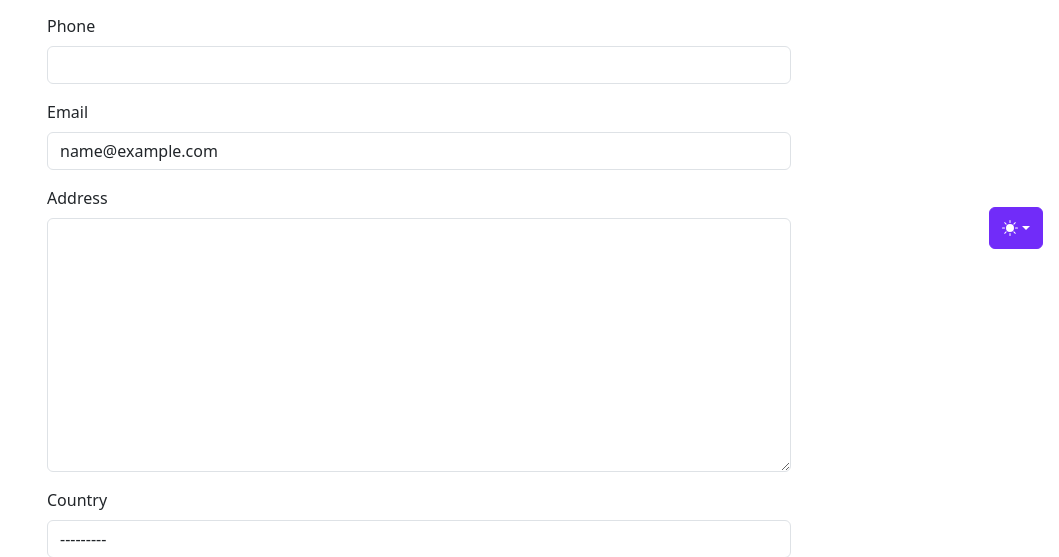
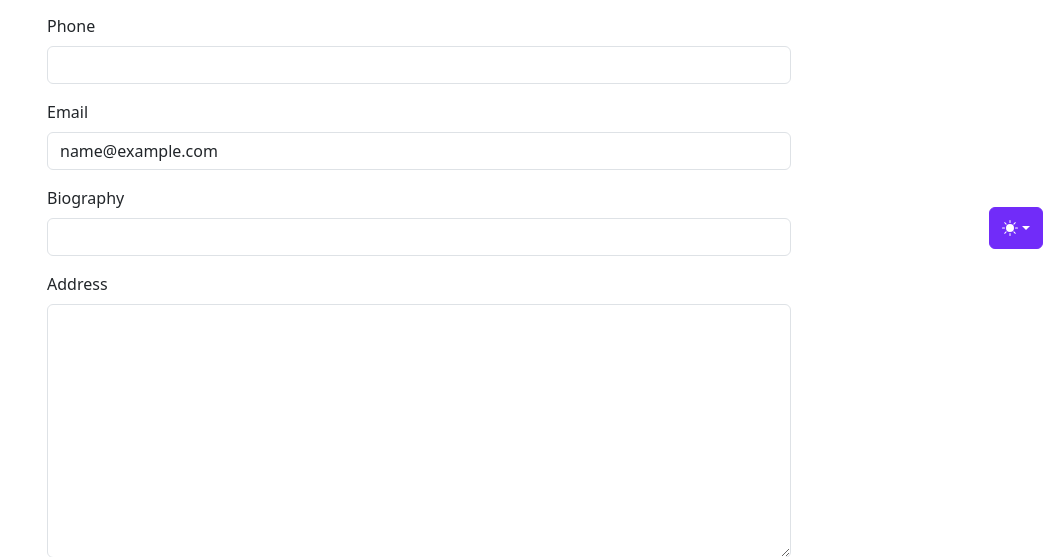
Before and after one commit to yoonesrahimian/seminar, a Django app: page /accounts/edit_profile/ in a window 1280 px wide. Shown: the part 535-1092 px from the top of the page, without its empty margins (221-1280 px from the left). Run offline with Django 5.2, Linux system fonts and the light colour scheme; the visitor is signed in with stand-in values (Sample User, id 1); data that the repository does not hold is empty; some libraries are stand-ins or nearby versions.

Commit message:
add biography field for users

```diff
--- a/accounts/forms.py
+++ b/accounts/forms.py
@@ -5,7 +5,7 @@ from django.contrib.auth.forms import AuthenticationForm
 class RegisterForm(forms.ModelForm):
     class Meta:
         model = User
-        fields = ['first_name', 'last_name', 'username', 'password', 'phone', 'email', 'address', 'country', 'city', 'profile_picture']
+        fields = ['first_name', 'last_name', 'username', 'password', 'phone', 'email', 'biography', 'address', 'country', 'city', 'profile_picture']
         widgets = {
             'first_name': forms.TextInput(attrs={'class': 'form-control'}),
             'last_name': forms.TextInput(attrs={'class': 'form-control'}),
@@ -13,6 +13,7 @@ class RegisterForm(forms.ModelForm):
             'password': forms.PasswordInput(attrs={'class': 'form-control', 'id': 'password', 'autocomplete': 'off'}),
             'phone': forms.TelInput(attrs={'class': 'form-control'}),
             'email': forms.EmailInput(attrs={'class': 'form-control'}),
+            'biography': forms.TextInput(attrs={'class': 'form-control'}),
             'address': forms.Textarea(attrs={'class': 'form-control', 'rows': 4}),
             'city': forms.Select(attrs={'class': 'form-select '}),
             'country': forms.Select(attrs={'class': 'form-select'}),
@@ -37,7 +38,7 @@ class RegisterForm(forms.ModelForm):
 class EditUserForm(forms.ModelForm):
     class Meta:
         model = User
-        fields = ['first_name', 'last_name', 'username', 'phone', 'email', 'address', 'country', 'city', 'profile_picture']
+        fields = ['first_name', 'last_name', 'username', 'phone', 'email', 'biography', 'address', 'country', 'city', 'profile_picture']
         widgets = {
             'profile_picture': forms.FileInput(attrs={'id': 'profile-picture-input', 'accept': 'image/*'}),
         }
--- a/accounts/models.py
+++ b/accounts/models.py
@@ -23,7 +23,7 @@ class User(AbstractUser):
     first_name = models.CharField(max_length=150, blank=False)
     email = models.EmailField(unique=True, blank=True, null=True)
     # user_role = models.CharField(choices=('organizer','teacher','participant'), default='participant')
-    # bio
+    biography = models.CharField(max_length=255, blank=True)
     favorite_seminars = models.ManyToManyField(to='core.Seminar', related_name='favorited_by', blank=True)
 
     @property
--- a/accounts/templates/accounts/edit_user.html
+++ b/accounts/templates/accounts/edit_user.html
@@ -23,6 +23,7 @@
     {% include 'components/form_field.html' with field=form.username %}
     {% include 'components/form_field.html' with field=form.phone %}
     {% include 'components/form_field.html' with field=form.email %}
+    {% include 'components/form_field.html' with field=form.biography %}
     {% include 'components/form_field.html' with field=form.address %}
     {% include 'components/form_field.html' with field=form.country %}
     {% include 'components/form_field.html' with field=form.city %}
--- a/accounts/templates/accounts/register.html
+++ b/accounts/templates/accounts/register.html
@@ -24,6 +24,7 @@
     {% include 'components/password_field.html' with field=form.password %}
     {% include 'components/form_field.html' with field=form.phone %}
     {% include 'components/form_field.html' with field=form.email %}
+    {% include 'components/form_field.html' with field=form.biography %}
     {% include 'components/form_field.html' with field=form.address %}
     {% include 'components/form_field.html' with field=form.country %}
     {% include 'components/form_field.html' with field=form.city %}
--- a/blog/templates/blog/post_detail.html
+++ b/blog/templates/blog/post_detail.html
@@ -39,7 +39,7 @@
           <div class="p-4 mb-3 bg-body-tertiary rounded">
               <img src="{{ post.author.profile_picture_url }}" width="32" height="32" class="rounded-circle object-fit-cover me-2">
               <strong>{{ post.author.first_name }}</strong>
-            <p class="mt-2 mb-0">{{ post.author.bio }}</p>
+            <p class="mt-2 mb-0">{{ post.author.biography }}</p>
           </div>
         </a>
         {% if recent_user_posts %}
--- a/dashboard/templates/dashboard/profile.html
+++ b/dashboard/templates/dashboard/profile.html
@@ -15,6 +15,7 @@
                 <p class="lead">Username: {{ user.username }}</p>
                 <p class="lead">Phone: {{ user.phone }}</p>
                 {% if user.email %}<p class="lead">Email: {{ user.email }}</p>{% endif %}
+                {% if user.biography %}<p class="lead">Bio: {{ user.biography }}</p>{% endif %}
                 {% if user.country %}<p class="lead">Country: {{ user.get_country_display }}</p>{% endif %}
                 {% if user.city %}<p class="lead">City: {{ user.get_city_display }}</p>{% endif %}
                 {% if user.address %}<p class="lead">Address: {{ user.address }}</p>{% endif %}
```
Also changed, not shown: accounts/migrations/0009_user_biography.py (added).
